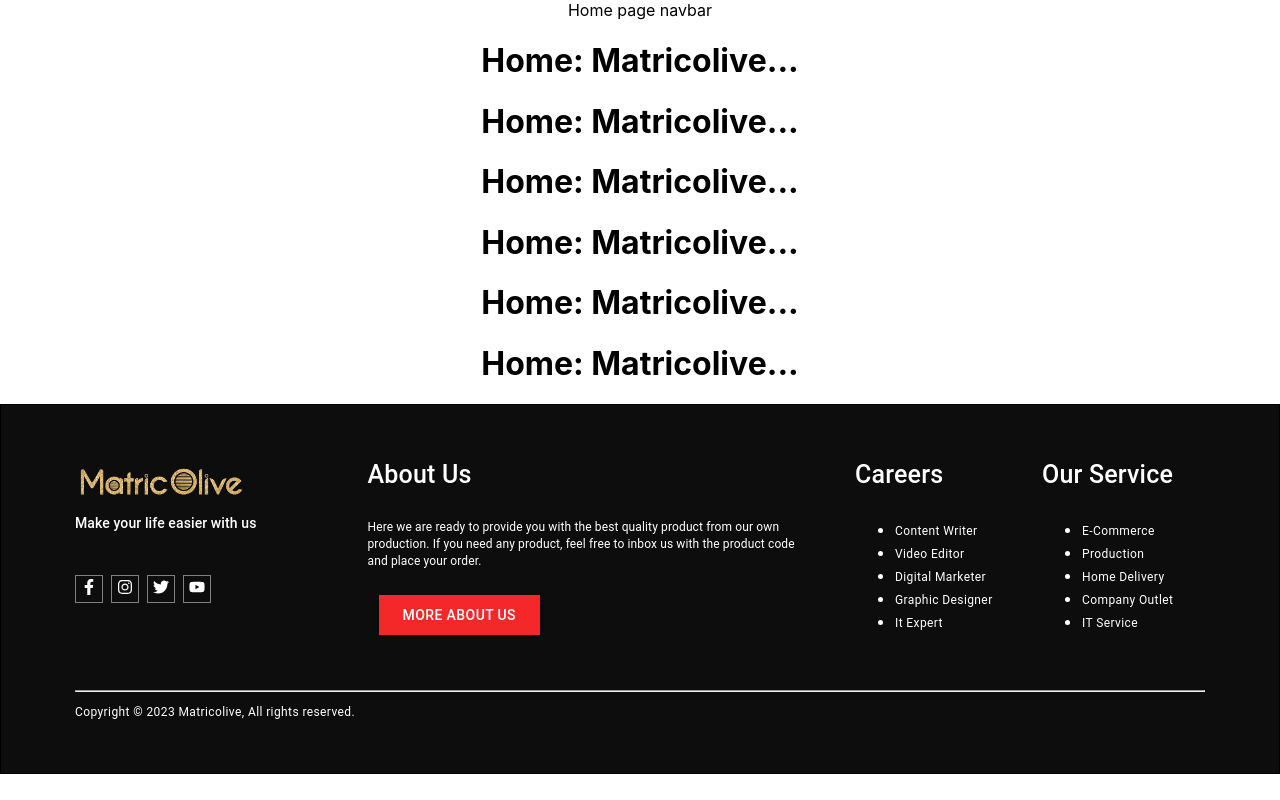
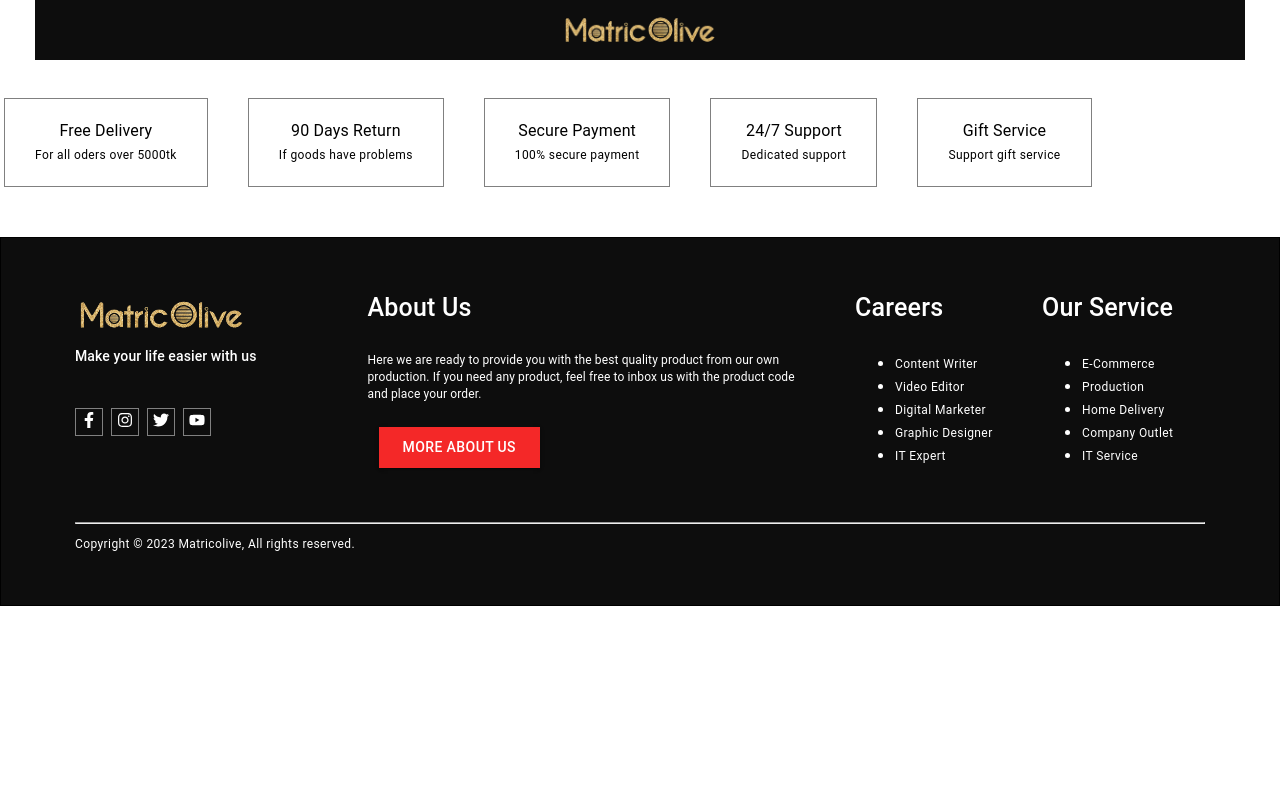
Before and after one commit to Rakibul-Hasan-max/Matricolive, a React (Create React App) app: page / in a window 1280 px wide. Built offline with nearby package versions, Linux system fonts and the light colour scheme.

Commit message:
section1-start

```diff
--- a/src/Pages/Components/Footer/Footer.js
+++ b/src/Pages/Components/Footer/Footer.js
@@ -104,7 +104,7 @@ const Footer = () => {
                         </Typography>
                       </li>
                       <li>
-                        <Typography variant="caption">It Expert</Typography>
+                        <Typography variant="caption">IT Expert</Typography>
                       </li>
                     </ul>
                   </Box>
--- a/src/Pages/Components/Navigation/Navigation.js
+++ b/src/Pages/Components/Navigation/Navigation.js
@@ -1,10 +1,21 @@
-import React from 'react';
+import { useLocation } from "react-router-dom";
+import logo from "../../../images/logo.png";
 
 const Navigation = () => {
+  const location = useLocation();
+  if (!location?.pathname?.includes("dashboard"))
     return (
-        <div>
-            Home page navbar
-        </div>
+      <div>
+        <img
+          style={{
+            width: "150px",
+            backgroundColor: "#0D0D0D",
+            padding: "5px 530px",
+          }}
+          src={logo}
+          alt=""
+        />
+      </div>
     );
 };
 
--- /dev/null
+++ b/src/Pages/Components/SectionOne/SectionOne.js
@@ -0,0 +1,68 @@
+import { Grid, Typography } from "@mui/material";
+import { Box } from "@mui/system";
+
+const SectionOne = () => {
+  return (
+    <Box>
+      <Grid container spacing={2}>
+        <Box
+          sx={{
+            padding: "20px 30px",
+            margin: "50px 20px",
+            // backgroundColor: "gray",
+            border: "1px solid gray",
+          }}
+        >
+          <Typography variant="body1">Free Delivery</Typography>
+          <Typography variant="caption">For all oders over 5000tk</Typography>
+        </Box>
+        <Box
+          sx={{
+            padding: "20px 30px",
+            margin: "50px 20px",
+            // backgroundColor: "gray",
+            border: "1px solid gray",
+          }}
+        >
+          <Typography variant="body1">90 Days Return</Typography>
+          <Typography variant="caption">If goods have problems</Typography>
+        </Box>
+        <Box
+          sx={{
+            padding: "20px 30px",
+            margin: "50px 20px",
+            // backgroundColor: "gray",
+            border: "1px solid gray",
+          }}
+        >
+          <Typography variant="body1">Secure Payment</Typography>
+          <Typography variant="caption">100% secure payment</Typography>
+        </Box>
+        <Box
+          sx={{
+            padding: "20px 30px",
+            margin: "50px 20px",
+            // backgroundColor: "gray",
+            border: "1px solid gray",
+          }}
+        >
+          <Typography variant="body1">24/7 Support</Typography>
+          <Typography variant="caption">Dedicated support</Typography>
+        </Box>
+        <Box
+          sx={{
+            padding: "20px 30px",
+            margin: "50px 20px",
+            // backgroundColor: "gray",
+            border: "1px solid gray",
+          }}
+        >
+          <Typography variant="body1">Gift Service</Typography>
+          <Typography variant="caption">Support gift service</Typography>
+        </Box>
+      </Grid>
+    </Box>
+  );
+};
+
+export default SectionOne;
--- a/src/Pages/Home/Home.js
+++ b/src/Pages/Home/Home.js
@@ -1,15 +1,11 @@
+import SectionOne from "../Components/SectionOne/SectionOne";
 
 const Home = () => {
-    return (
-        <div>
-            <h1>Home: Matricolive...</h1>
-            <h1>Home: Matricolive...</h1>
-            <h1>Home: Matricolive...</h1>
-            <h1>Home: Matricolive...</h1>
-            <h1>Home: Matricolive...</h1>
-            <h1>Home: Matricolive...</h1>
-        </div>
-    );
+  return (
+    <div>
+      <SectionOne />
+    </div>
+  );
 };
 
 export default Home;
```
